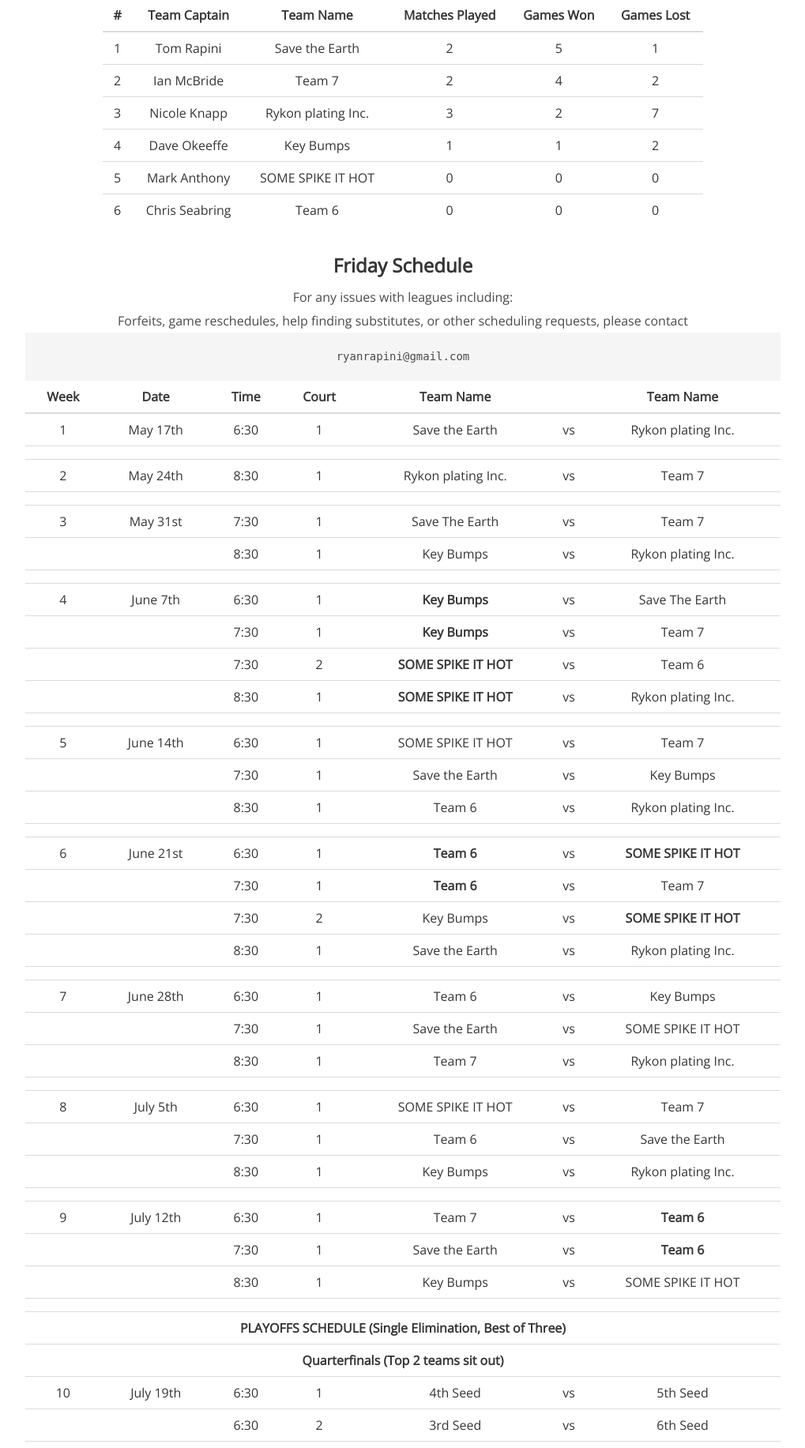
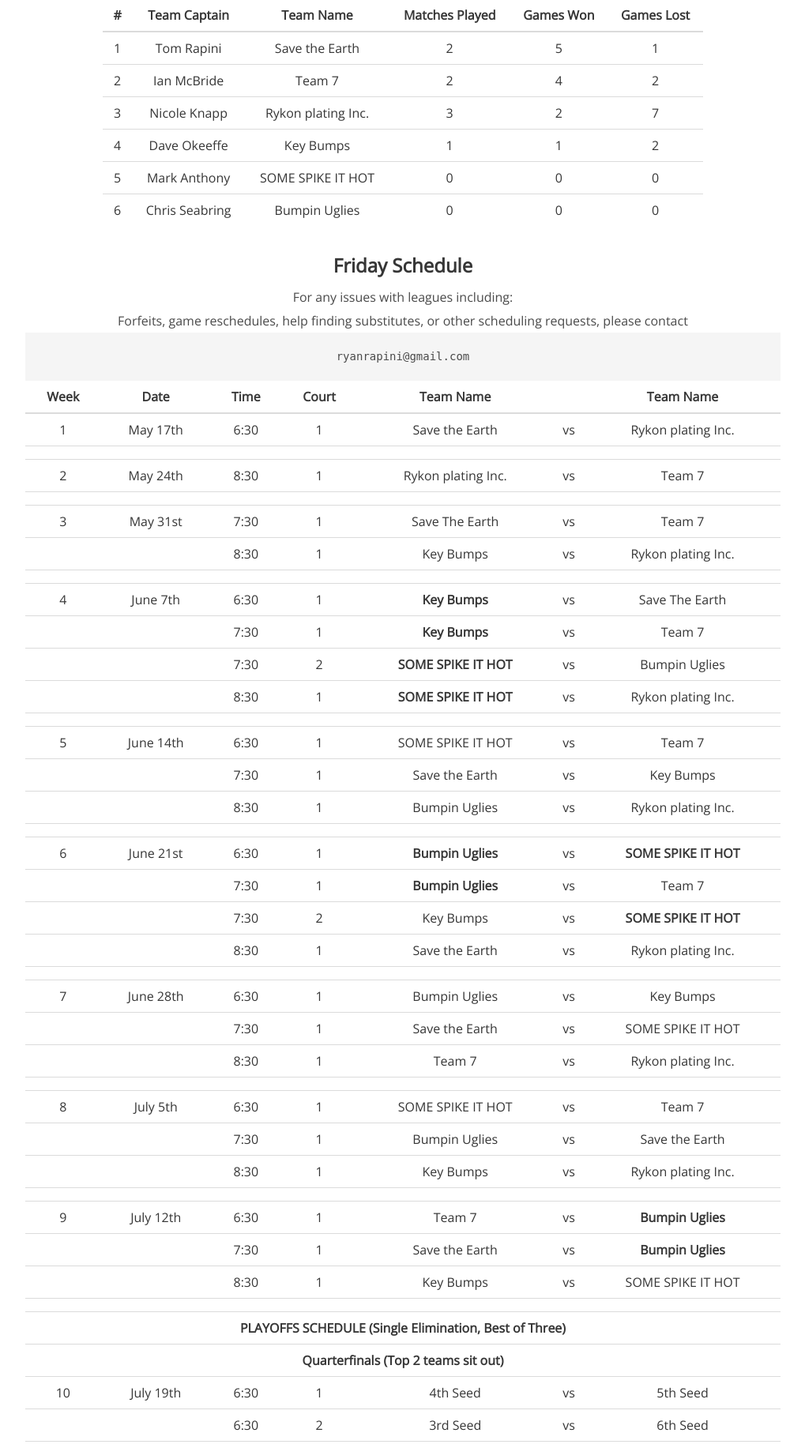
Before and after one commit to ryanrapini/jammsvolleyball, a PHP site: page /leagues/friday in a window 1280 px wide. Shown: the part 214-2047 px from the top of the page at 79% size, without its empty margins (130-1149 px from the left). Run offline with PHP 8.4, Linux system fonts and the light colour scheme.

Commit message:
team name fix

```diff
--- a/public/leagues/friday/index.php
+++ b/public/leagues/friday/index.php
@@ -75,7 +75,7 @@
                                 <tr>
                                     <td>6</td>
                                     <td>Chris Seabring</td>
-                                    <td>Team 6</td>
+                                    <td>Bumpin Uglies</td>
                                     <td>0</td>
                                     <td>0</td>
                                     <td>0</td>
@@ -164,7 +164,7 @@
                                     <td>2</td>
                                     <td><strong>SOME SPIKE IT HOT</strong></td>
                                     <td>vs</td>
-                                    <td>Team 6</td>
+                                    <td>Bumpin Uglies</td>
                                 </tr>
                                 <tr>
                                     <td></td>
@@ -199,7 +199,7 @@
                                     <td></td>
                                     <td>8:30</td>
                                     <td>1</td>
-                                    <td>Team 6</td>
+                                    <td>Bumpin Uglies</td>
                                     <td>vs</td>
                                     <td>Rykon plating Inc.</td>
                                 </tr>
@@ -209,7 +209,7 @@
                                     <td>June 21st</td>
                                     <td>6:30</td>
                                     <td>1</td>
-                                    <td><strong>Team 6</strong></td>
+                                    <td><strong>Bumpin Uglies</strong></td>
                                     <td>vs</td>
                                     <td><strong>SOME SPIKE IT HOT</strong></td>
                                 </tr>
@@ -218,7 +218,7 @@
                                     <td></td>
                                     <td>7:30</td>
                                     <td>1</td>
-                                    <td><strong>Team 6</strong></td>
+                                    <td><strong>Bumpin Uglies</strong></td>
                                     <td>vs</td>
                                     <td>Team 7</td>
                                 </tr>
@@ -246,7 +246,7 @@
                                     <td>June 28th</td>
                                     <td>6:30</td>
                                     <td>1</td>
-                                    <td>Team 6</td>
+                                    <td>Bumpin Uglies</td>
                                     <td>vs</td>
                                     <td>Key Bumps</td>
                                 </tr>
@@ -283,7 +283,7 @@
                                     <td></td>
                                     <td>7:30</td>
                                     <td>1</td>
-                                    <td>Team 6</td>
+                                    <td>Bumpin Uglies</td>
                                     <td>vs</td>
                                     <td>Save the Earth</td>
                                 </tr>
@@ -304,7 +304,7 @@
                                     <td>1</td>
                                     <td>Team 7</td>
                                     <td>vs</td>
-                                    <td><strong>Team 6</strong></td>
+                                    <td><strong>Bumpin Uglies</strong></td>
                                 </tr>
                                 <tr>
                                     <td></td>
@@ -313,7 +313,7 @@
                                     <td>1</td>
                                     <td>Save the Earth</td>
                                     <td>vs</td>
-                                    <td><strong>Team 6</strong></td>
+                                    <td><strong>Bumpin Uglies</strong></td>
                                 </tr>
                                 <tr>
                                     <td></td>
```
